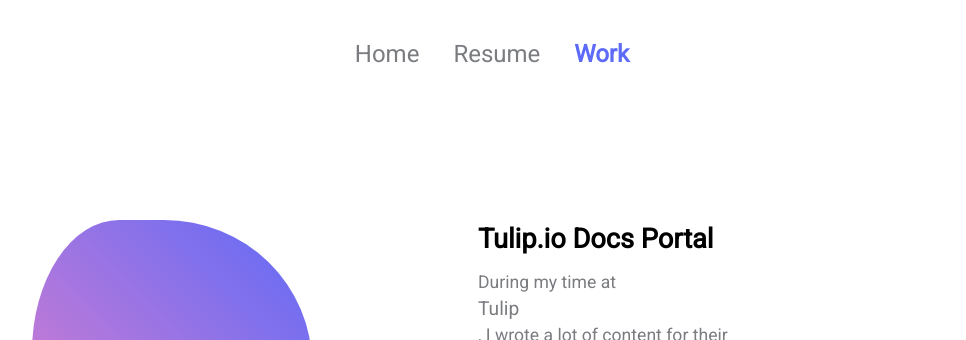
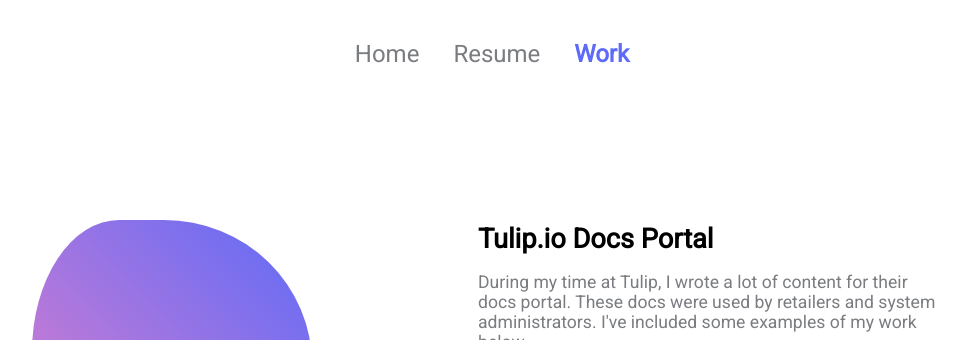
Before and after one commit to ajrpugs/ajrpugs.github.io, a plain HTML site: page work.html in a window 1280 px wide. Shown: the top 340 px of the page, without its empty margins (148-1114 px from the left). Drawn offline with Linux system fonts and the light colour scheme.

Commit message:
Update work.html

```diff
--- a/work.html
+++ b/work.html
@@ -46,8 +46,8 @@
         <h2>Tulip.io Docs Portal</h2>
 
         <p>
-          During my time at <a href="https://www.tulip.com/">Tulip</a>, I wrote a lot of content for their <a href="https://docs.tulip.com/">docs portal</a>.
-          These docs were used by retailers and system administrators. I've included some examples of my work below.
+          During my time at Tulip, I wrote a lot of content for their docs portal. These docs were used by retailers and system administrators.
+          I've included some examples of my work below.
         </p>
 
         <h3>Work samples</h3>
```
